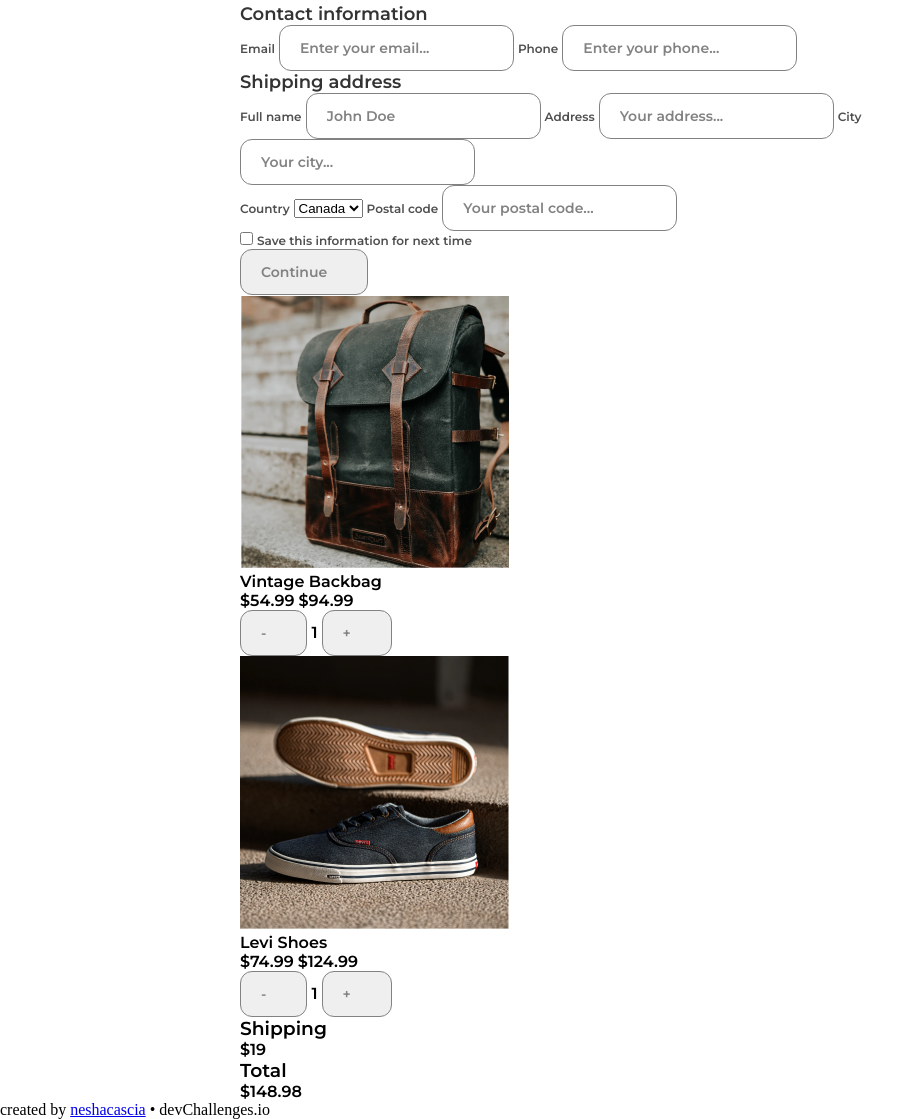
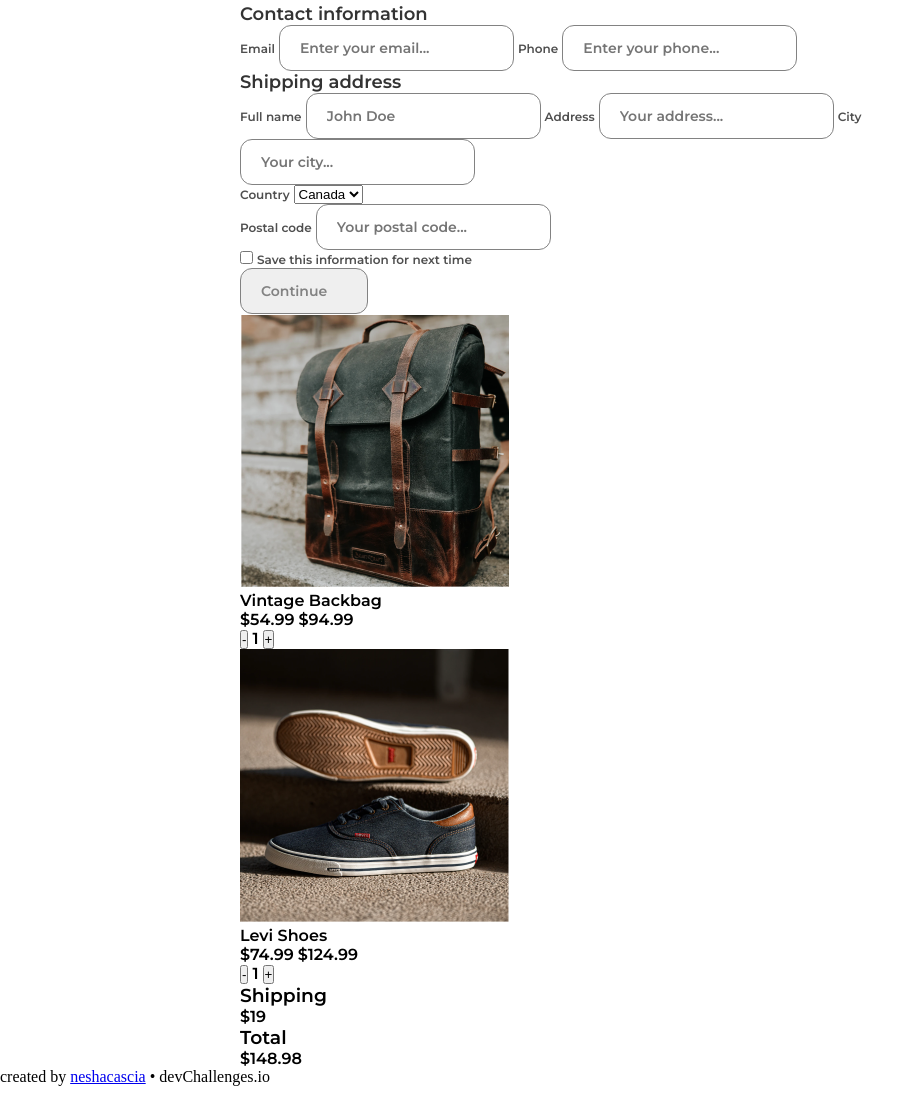
Before and after one commit to neshacascia/mini-projects, a plain HTML site: page checkout-page/index.html in a window 1280 px wide. Shown: the part 155-1274 px from the top of the page, without its empty margins (0-924 px from the left). After the commit the page ends 1241 px from the top, so only its background shows below. Drawn offline with Linux system fonts and the light colour scheme.

Commit message:
Updated attributes

```diff
--- a/checkout-page/index.html
+++ b/checkout-page/index.html
@@ -14,37 +14,43 @@
         <h1>Checkout</h1>
     </div>
 
+    <div class="container">
         <section>
             <div class="contact-info">
                 <h2>Contact information</h2>
                 <label for="email">Email</label>
-            <input type="email" name="email" value="Enter your email..." required>
+                <input type="email" name="email" placeholder="Enter your email..." required>
 
                 <label for="phone">Phone</label>
-            <input type="tel" name="phone" value="Enter your phone..." required>
+                <input type="tel" name="phone" placeholder="Enter your phone..." required>
             </div>
 
-        <div class="shipping">
+            <div class="shipping-info">
                 <h2>Shipping address</h2>
                 <label for="name">Full name</label>
-            <input type="text" name="name" value="John Doe" required>
+                <input type="text" name="name" placeholder="John Doe" required>
 
                 <label for="address">Address</label>
-            <input type="text" name="address" value="Your address..." required>
+                <input type="text" name="address" placeholder="Your address..." required>
 
                 <label for="city">City</label>
-            <input type="text" name="city" value="Your city..." required>
+                <input type="text" name="city" placeholder="Your city..." required>
 
                 <div class="address-container">
+                    <div class="country">
                         <label for="country">Country</label>
                             <select name="country" id="country">
                                 <option value="Canada">Canada</option>
                                 <option value="USA">USA</option>
                                 <option value="Mexico">Mexico</option>
                             </select>
+                    </div>
 
+                    <div class="postal-code">
                         <label for="postal-code">Postal code</label>
-                <input type="text" name="postal-code" value="Your postal code..." required>
+                    <input type="text" name="postal-code" placeholder="Your postal code..." required>
+                    </div>
+
                 </div>
 
                 <div class="save-user-info">
@@ -58,38 +64,38 @@
 
         <aside>
             <div class="cart">
-            <div class="row">
+                <div class="row row-1">
                     <img src="Assets/photo1.png" alt="Vintage backbag">
                     <div class="cart-text">
                         <h4>Vintage Backbag</h3>
 
                         <div class="item-price">
                             <span class="discount">$54.99</span>
-                        <span>$94.99</span>
+                            <span class="reg-price">$94.99</span>
                         </div>
 
                         <div class="quantity-container">
-                        <input type="button" value="-">
+                            <button>-</button>
                             <span class="quantity">1</span>
-                        <input type="button" value="+">
+                            <button>+</button>
+                        </div>
                     </div>
                 </div>
 
-                <div class="row">
+                <div class="row row-2">
                     <img src="Assets/photo2.png" alt="Shoes">
                     <div class="cart-text">
                         <h4>Levi Shoes</h3>
 
                         <div class="item-price">
                             <span class="discount">$74.99</span>
-                            <span>$124.99</span>
+                            <span class="reg-price">$124.99</span>
                         </div>
 
                         <div class="quantity-container">
-                            <input type="button" value="-">
+                            <button>-</button>
                             <span class="quantity">1</span>
-                            <input type="button" value="+">
-                        </div>
+                            <button>+</button>
                         </div>
                     </div>
                 </div>
@@ -107,6 +113,7 @@
                 </div>
             </div>
         </aside>
+    </div>
 
     <footer>
         <div class="footer">
```
Lines whose indentation alone changed are shown as unchanged.
